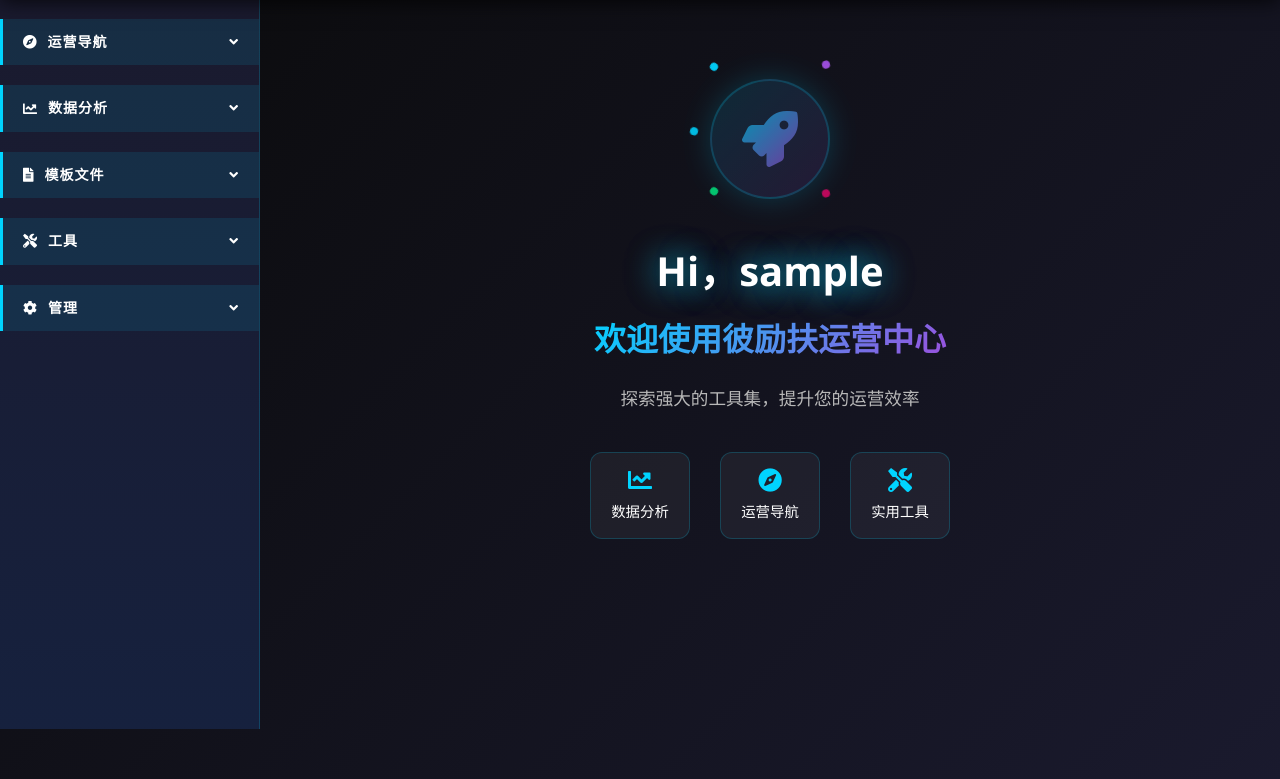
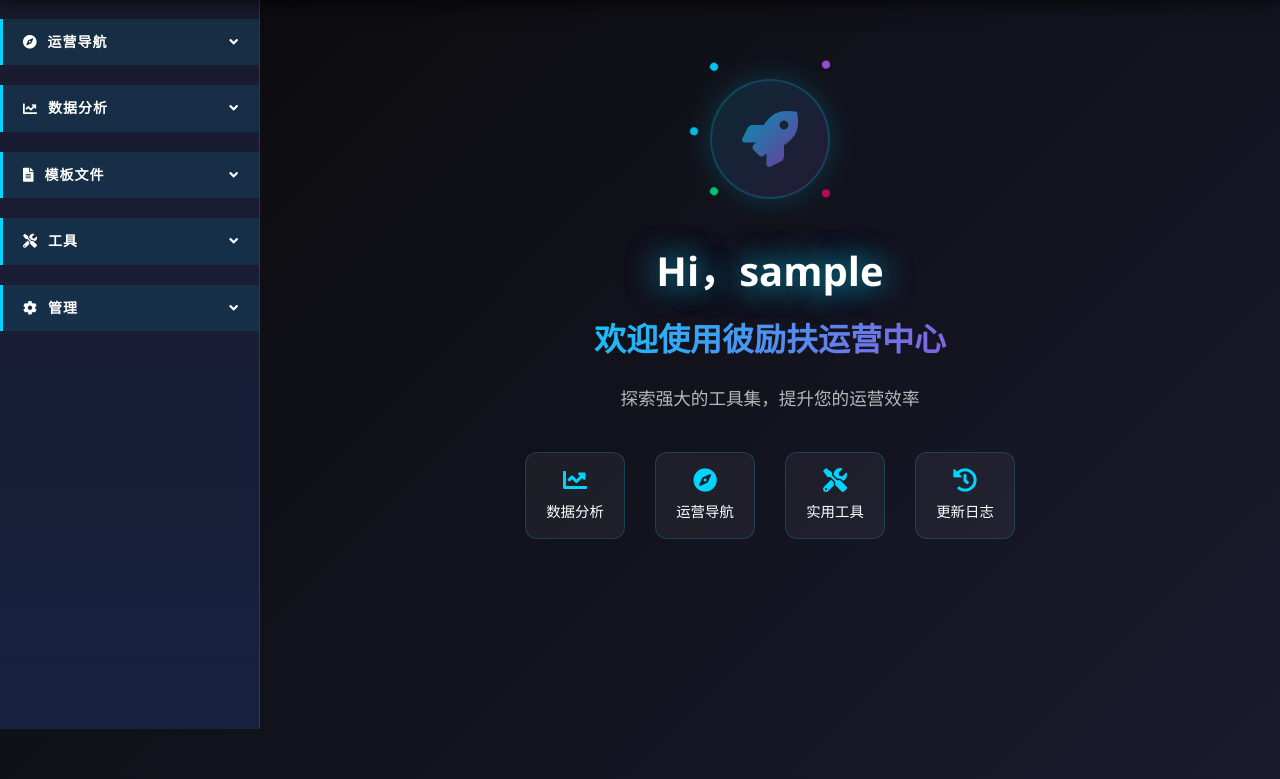
Before and after one commit to passwii/believeboyToolset, a Flask app: page / in a window 1280 px wide. Shown: the part 71-850 px from the top of the page. Run offline with Flask 3, Linux system fonts and the light colour scheme; the visitor is signed in with stand-in values (Sample User, id 1); data comes from the database, SQL or seed files in the repository.

Commit message:
更新Index

```diff
--- a/static/css/layouts.css
+++ b/static/css/layouts.css
@@ -1154,7 +1154,6 @@
 }
 
 .feature-item:hover {
-  transform: translateY(-5px);
   border-color: var(--neon-blue);
   box-shadow: 0 10px 20px rgba(0, 212, 255, 0.2);
   background: rgba(0, 212, 255, 0.1);
--- a/static/js/main.js
+++ b/static/js/main.js
@@ -212,6 +212,14 @@ class Application {
       });
     });
 
+    // Feature 卡片点击事件处理
+    const featureItems = DOM.findAll('.feature-item');
+    featureItems.forEach(item => {
+      item.addEventListener('click', () => {
+        this.handleFeatureItemClick(item);
+      });
+    });
+
     // 初始化所有子菜单为折叠状态
     const submenus = DOM.findAll('.submenu');
     submenus.forEach(submenu => {
@@ -287,11 +295,34 @@ class Application {
   }
 
   /**
+   * 处理 Feature 卡片点击
+   */
+  handleFeatureItemClick(item) {
+    // 获取内容类型
+    const contentType = item.getAttribute('data-content');
+
+    if (!contentType) return;
+
+    // 移除所有活动类
+    this.clearActiveStates();
+
+    // 添加活动类到当前项
+    item.classList.add('active');
+
+    // 加载内容
+    this.loadContent(contentType);
+  }
+
+  /**
    * 清除所有活动状态
    */
   clearActiveStates() {
     this.navItems.forEach(item => item.classList.remove('active'));
     this.groupTitles.forEach(title => title.classList.remove('active'));
+
+    // 清除 feature 卡片的活动状态
+    const featureItems = DOM.findAll('.feature-item');
+    featureItems.forEach(item => item.classList.remove('active'));
 
     // 清除内容区域的活动状态
     const categorySections = DOM.findAll('.category-section');
--- a/templates/index.html
+++ b/templates/index.html
@@ -276,17 +276,21 @@
                                         <p>探索强大的工具集，提升您的运营效率</p>
                                     </div>
                                     <div class="welcome-features">
-                                        <div class="feature-item">
+                                        <div class="feature-item" data-content="product-analysis">
                                             <i class="fas fa-chart-line"></i>
                                             <span>数据分析</span>
                                         </div>
-                                        <div class="feature-item">
+                                        <div class="feature-item" data-content="operations-nav">
                                             <i class="fas fa-compass"></i>
                                             <span>运营导航</span>
                                         </div>
-                                        <div class="feature-item">
+                                        <div class="feature-item" data-content="exchange-rate-display">
                                             <i class="fas fa-tools"></i>
                                             <span>实用工具</span>
+                                        </div>
+                                        <div class="feature-item" data-content="update-log">
+                                            <i class="fas fa-history"></i>
+                                            <span>更新日志</span>
                                         </div>
                                     </div>
                                 </div>
```
Also changed, not shown: apps/monthly_report.py (+35 -3 lines).
